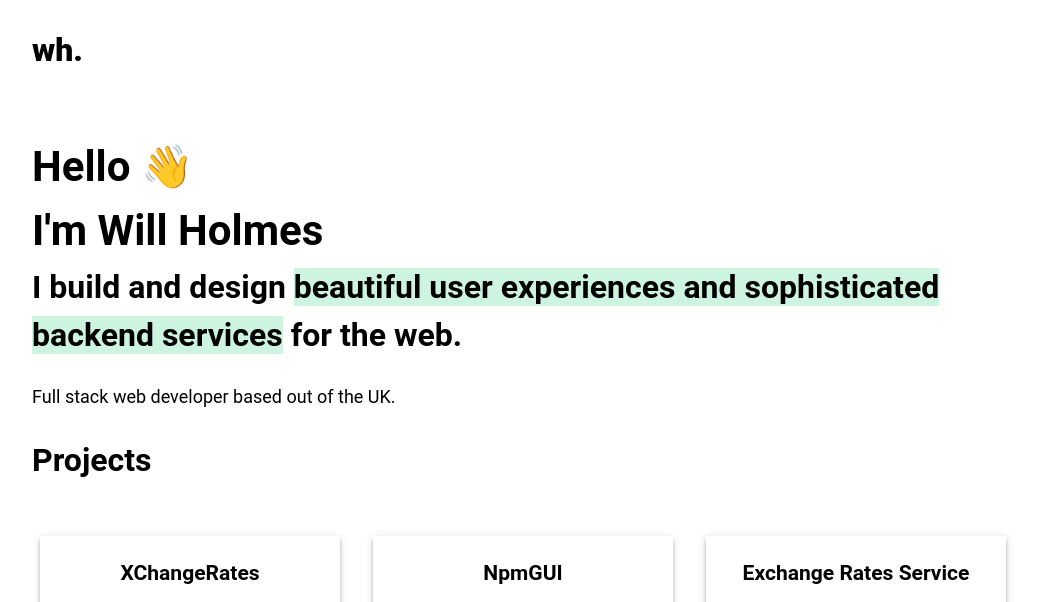
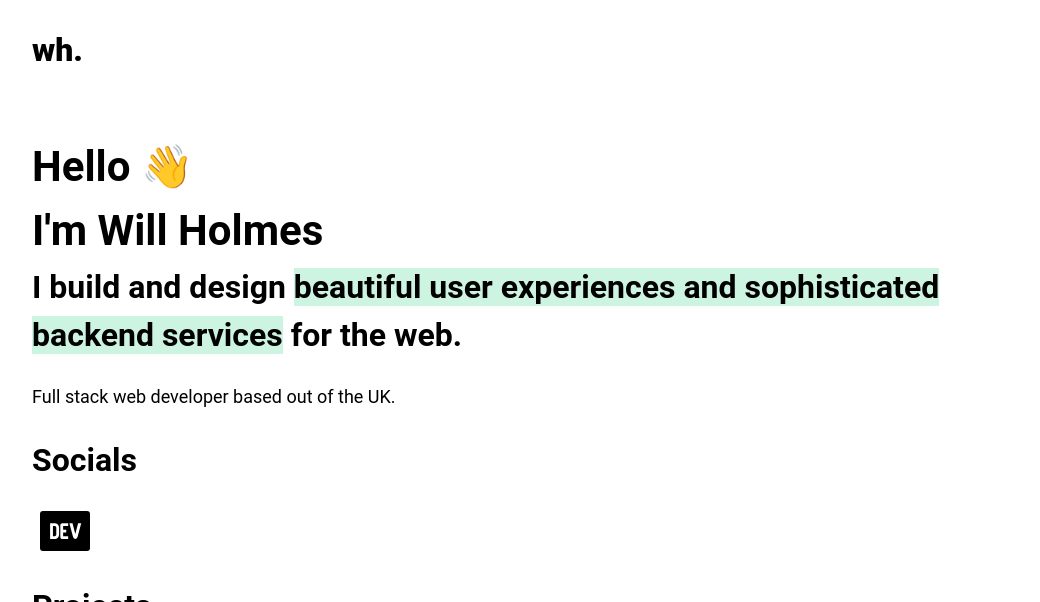
Before and after one commit to willholmeswastaken/portfolio, a Gatsby site: page / in a window 1280 px wide. Shown: the top 602 px of the page, without its empty margins (108-1148 px from the left). Built offline with nearby package versions, Linux system fonts and the light colour scheme; Gatsby itself is replaced by a stand-in of ours.

Commit message:
Added socials component into the index page

```diff
--- /dev/null
+++ b/src/components/socials.js
@@ -0,0 +1,26 @@
+import React from 'react'
+import styled from 'styled-components'
+import Icon from './icon'
+
+const StyledSocials = styled.div`
+    display: flex;
+    margin-left:8px;
+    img {
+        cursor:pointer;
+    }
+`
+
+const Socials = () => (
+    <>
+    <h2>Socials</h2>
+    <StyledSocials>
+        <>
+            <a href="https://dev.to/willholmeswastaken">
+                <Icon alt="blog" src={`/dev-to.svg`} />
+            </a>
+        </>
+    </StyledSocials>
+    </>
+)
+
+export default Socials
--- a/src/pages/index.js
+++ b/src/pages/index.js
@@ -6,6 +6,7 @@
 import Layout from "../components/layout"
 import Projects from "../components/projects"
 import SEO from "../components/seo"
+import Socials from "../components/socials";
 
 export const pageQuery = graphql`
   {
@@ -44,6 +45,7 @@
     <Layout>
       <SEO title="Home" />
       <Hero content={data.hero.edges[0].node} />
+      <Socials />
       <Projects projectsData={data.projects.edges.map(project => { return { ...project.node } })} />
     </Layout>
   </Fade>
```
Also changed, not shown: static/dev-to.svg (added).
